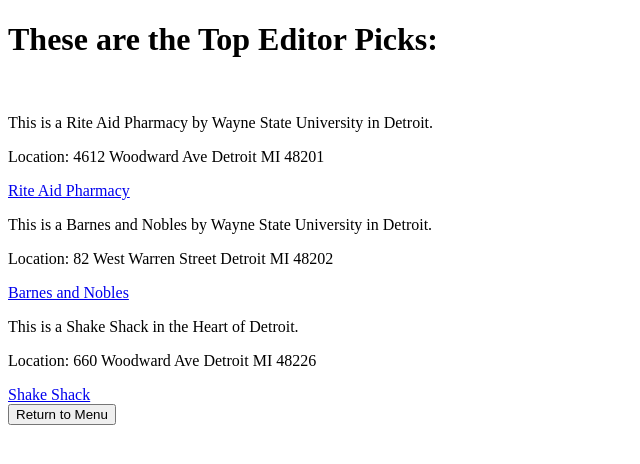
After one commit to WSU-4110/Able, a Flask app: page /see_editor_picks in a window 1280 px wide. The commit adds this page. Shown: the top 464 px of the page, without its empty margins (0-640 px from the left). Run offline with Flask 2, Linux system fonts and the light colour scheme; some libraries are stand-ins or nearby versions.

Commit message:
This commit contains the working components of sending emails and seeing editor picks. Both are functional, but very rough looking. They need to be worked on to look better when properly integrated into the app.

```diff
--- /dev/null
+++ b/app/editor_picks.py
@@ -0,0 +1,3 @@
+class EditorPicks():
+    company_name = 'CVS Pharmacy'
+    location = '350 E Warren Ave Detroit MI 48202'
--- a/app/routes.py
+++ b/app/routes.py
@@ -31,6 +31,14 @@
     send.send_email()
     return render_template('main.html')
 
+@app.route('/see_editor_picks', methods=['GET', 'POST'])
+def retrieve_editor_picks():
+    return render_template('editor-picks.html')
+
+@app.route('/return_to_main', methods=['GET', 'POST'])
+def return_to_main_menu():
+    return render_template('main.html')
+
 # Can't really explain what this does technically, but it works ¯\_(ツ)_/¯
 # I just now this makes it able to run
 if __name__ == '__main__':
--- /dev/null
+++ b/app/templates/editor-picks.html
@@ -0,0 +1,26 @@
+<!DOCTYPE html>
+<html lang="en">
+<head>
+    <meta charset="UTF-8">
+    <title>Top Editor Choices</title>
+</head>
+<body>
+    <h1>These are the Top Editor Picks:</h1><br>
+
+    <p>This is a Rite Aid Pharmacy by Wayne State University in Detroit.</p>
+    <p>Location: 4612 Woodward Ave Detroit MI 48201</p>
+    <a href="https://locations.riteaid.com/locations/mi/detroit/4612-woodward-avenue.html">Rite Aid Pharmacy</a>
+
+    <p>This is a Barnes and Nobles by Wayne State University in Detroit.</p>
+    <p>Location: 82 West Warren Street Detroit MI 48202</p>
+    <a href="https://www.barnesandnoble.com/">Barnes and Nobles</a>
+
+    <p>This is a Shake Shack in the Heart of Detroit.</p>
+    <p>Location: 660 Woodward Ave Detroit MI 48226</p>
+    <a href="https://www.shakeshack.com/location/downtown-detroit-mi">Shake Shack</a>
+
+    <form action="return_to_main">
+        <button type="submit">Return to Menu</button>
+    </form>
+</body>
+</html>
--- a/app/templates/main.html
+++ b/app/templates/main.html
@@ -42,6 +42,9 @@
       <div>
         <form action="send_email_button">
            <button type="submit">Send Email</button>
+         </form>
+         <form action="see_editor_picks">
+           <button type="submit">See the Editor Picks</button>
          </form>
       </div>
     </div>
```
Also changed, not shown: app/notifications.py (line endings or trailing spaces).
